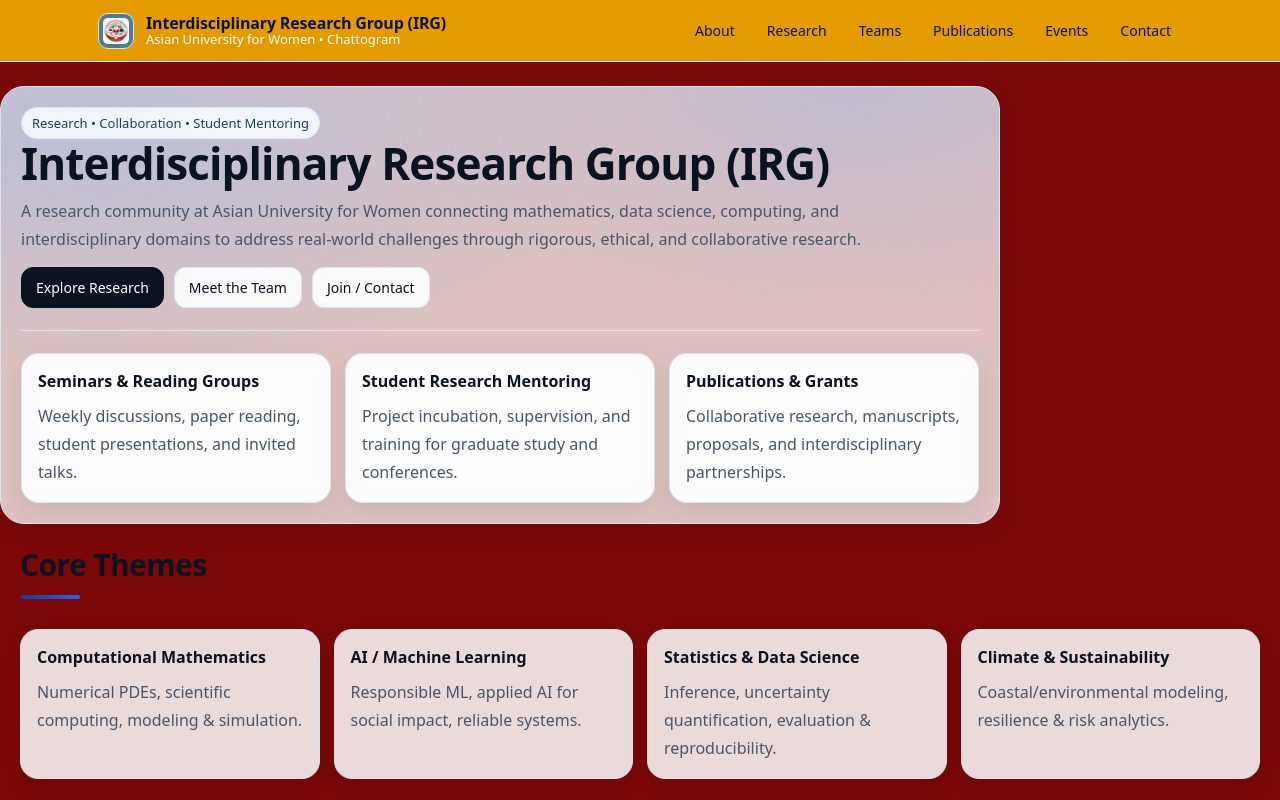
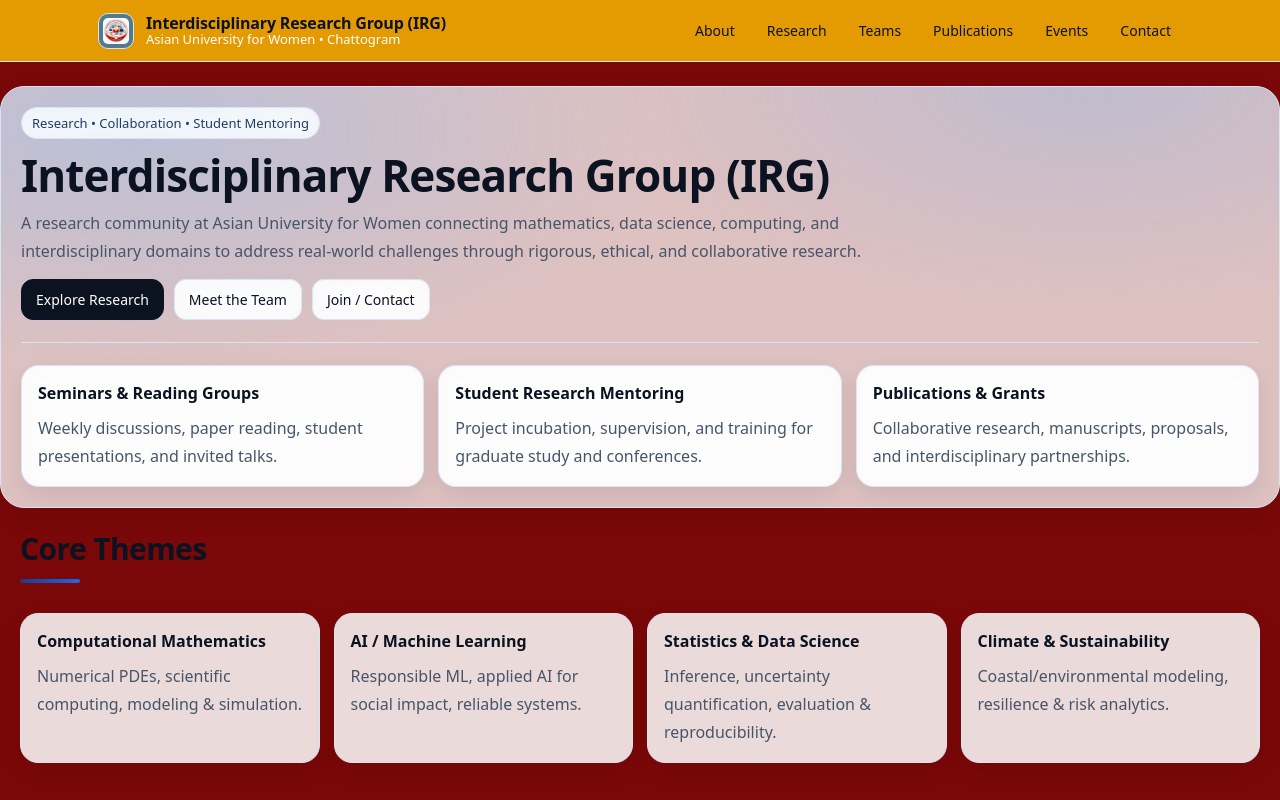
Before and after one commit to Mamunurrasid123/irg-website, a Next.js app: page / in a window 1280 px wide. Shown: the top 800 px of the page. Built offline with nearby package versions, Linux system fonts and the light colour scheme.

Commit message:
Fix footer layout8

```diff
--- a/app/page.tsx
+++ b/app/page.tsx
@@ -3,10 +3,10 @@
 export default function Home() {
   return (
     <div >
-      <section className="hero" style={{ maxWidth: 1000, padding: "20px 20px" }}>
+      <section className="hero" style={{ maxWidth: 1350, margin: "0 auto", padding: "20px 20px" }}>
         <div className="kicker" >Research • Collaboration • Student Mentoring</div>
 
-        <h1 className="h1" style={{ marginTop: 0 }}>
+        <h1 className="h1" style={{ marginTop: 12 }}>
           Interdisciplinary Research Group (IRG)
         </h1>
 
```
